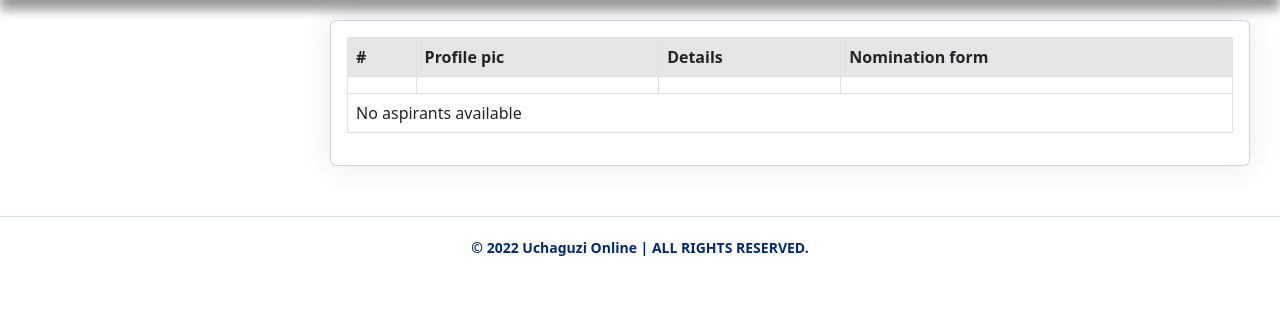
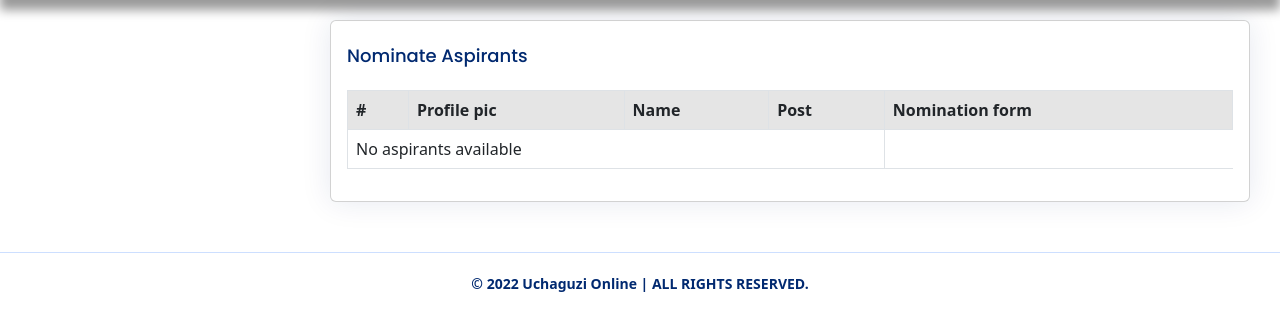
Before and after one commit to morikeli/uchaguzi_online, a Django app: template users/templates/officials/nominate.html in a window 1280 px wide. Shown: the part 60-391 px from the top of the page. Run offline with Django 4.2, Linux system fonts and the light colour scheme; the template is opened without the code that fills it, so the values that code supplies are empty; some libraries are stand-ins or nearby versions.

Commit message:
added modal form and updated table

```diff
--- a/users/templates/officials/nominate.html
+++ b/users/templates/officials/nominate.html
@@ -1,4 +1,5 @@
 {% extends 'officials/base.html' %}{% block title %}Nominate candidates{% endblock %}
+{% load crispy_forms_tags %}
 <!DOCTYPE html>
 <html lang="en">
 <head>
@@ -10,36 +11,100 @@
     {% block content %}
     <main class="main" id="main">
         <section class="section">
+            <div class="row">
+                <div class="col-xl-12">
+                    {% for aspirants in total_aspirants %}
+                    <div class="modal fade" id="nomination-form-{{ aspirants.id }}" tabindex="-1">
+                        <div class="modal-dialog modal-dialog-scrollable">
+                            <div class="modal-content">
+                                <div class="modal-header">
+                                    <h5 class="card-title"><i class="bi bi-hourglass-top"></i> Nomination Form</h5>
+                                    <button type="button" class="btn-close" data-bs-dismiss="modal" aria-label="Close"></button>
+                                </div>
+                                <div class="modal-body">
+                                    <form action="" method="post" enctype="multipart/form-data">
+                                        {% csrf_token %}
+                                        <div class="row mb-2">
+                                            <div class="col-md-8 col-lg-12">
+                                                <div class="table-responsive">
+                                                    <table class="table table-sm table-bordered table-condensed text-center">
+                                                        <thead>
+                                                            <tr class="table-success">
+                                                                <th>Image</th>
+                                                                <th>Name</th>
+                                                                <th>Electoral Post</th>
+                                                                {% if request.user.aspirants.form.url is not None %}<th>Nominate</th>{% endif %}
+                                                            </tr>
+                                                        </thead>
+                                                        <tbody>
+                                                            {% for aspirants in total_aspirants %}
+                                                            <tr>
+                                                                <td><img src="{{ aspirants.pic.url }}" alt="aspirant-pic" class="rounded-circle" height="45px" width="45px"></td>
+                                                                <td>{{ aspirants.name }}</td>
+                                                                <td>{{ aspirants.post }}</td>
+                                                                {% if request.user.aspirants.form.url is not None %}<td><input type="radio" name="nominate" value="{{ aspirants.id }} required"></td>{% endif %}
+                                                            </tr>
+                                                            {% endfor %}
+                                                        </tbody>
+                                                    </table>
+                                                </div>
+                                            </div>
+                                        </div>
 
-            <div class="col-xl-12">
-                <div class="card card-body pt-3">
+                                        <div class="modal-footer mt-2">
+                                            {% if request.user.aspirants.form.url is not None %}
+                                                <button type="submit" class="btn btn-primary">Submit</button>
+                                            {% else %}
+                                                <p class="small fw-bold text-muted">Only candidates who have uploaded their nomination form can be nominated!</p>
+                                            {% endif %}
+                                        </div>
+                                    </form>
+                                </div>
+                            </div>
+                        </div>
+                    </div>
+                    {% endfor %}
+
+                    <div class="card card-body pt-1">
+                        <h5 class="card-title">Nominate Aspirants</h5>
                         <table class="table condensed striped table-bordered hover">
                             <thead>
                                 <tr class="table-active">
                                     <th>#</th>
                                     <th>Profile pic</th>
-                                <th>Details</th>
+                                    <th>Name</th>
+                                    <th>Post</th>
                                     <th>Nomination form</th>
                                 </tr>
                             </thead>
                             <tbody>
-
+                                {% for aspirants in total_aspirants %}
                                 <tr>
-                                <td></td>
-                                <td></td>
-                                <td></td>
-                                <td></td>
-
+                                    <td>{{ forloop.counter }}</td>
+                                    <td><img class="rounded-circle" src="{{ aspirants.pic.url }}" alt="aspirant-pic" height="45px" width="45px"></td>
+                                    <td><a style="text-decoration: none;" href="" data-bs-toggle="modal" data-bs-target="#nomination-form-{{ aspirants.id }}">{{ aspirants.name }}</a></td>
+                                    <td>{{ aspirants.post  }}</td>
+                                    <td>
+                                        {% if aspirants.form.url is not None %}
+                                        <a href="{{ aspirants.form.url }}" target="_blank">{{ aspirants.form.url }}</a>
+                                        {% else %}
+                                        <span class="badge bg-primary pb-2">
+                                            Not uploaded yet ... <span class="spinner-border spinner-border-sm"></span>
+                                        </span>
+                                        {% endif %}
+                                    </td>
                                 </tr>
-
+                                {% empty %}
                                 <tr><td colspan="4">No aspirants available</td></tr>
+                                {% endfor %}
                             </tbody>
                         </table>
                     </div>
                 </div>
+            </div>
+
         </section>
     </main>
-
     {% endblock %}
 </body>
 </html>
```
Lines whose indentation alone changed are shown as unchanged.
